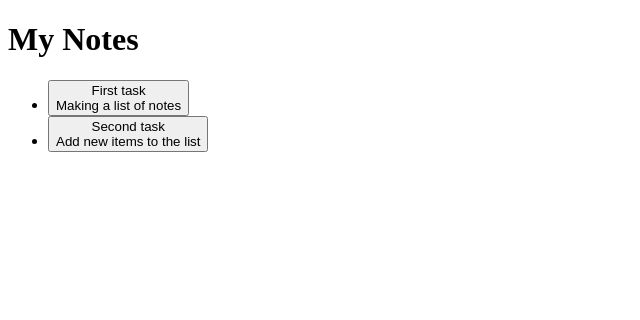
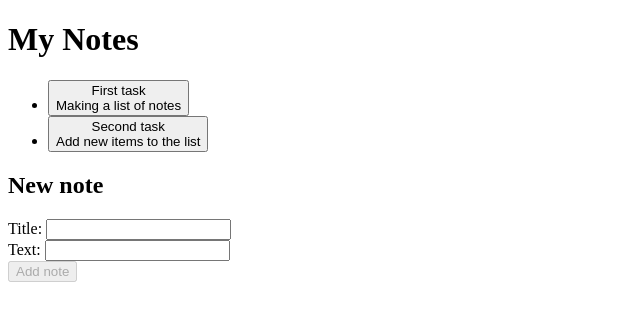
Before and after one commit to HenriChap/NoteApp, an Angular app: page / in a window 1280 px wide. Shown: the top 320 px of the page, without its empty margins (0-640 px from the left). Built offline with nearby package versions, Linux system fonts and the light colour scheme.

Commit message:
Add note-adding feature

```diff
--- /dev/null
+++ b/src/app/add-note/add-note.component.html
@@ -0,0 +1,18 @@
+<div class="container">
+    <h2>New note</h2>
+    <form [formGroup]="addNoteForm" (ngSubmit)="addNote()">
+        <div>
+            <label for="note-title">
+                Title:
+                <input id="text-title" formControlName="title">
+            </label>
+        </div>
+        <div>
+            <label for="note-text">
+                Text:
+                <input id="note-text" formControlName="text">
+            </label>
+        </div>
+        <button type="button" class="button" type="submit" [disabled]="!addNoteForm.valid">Add note</button>
+    </form>
+</div>
--- /dev/null
+++ b/src/app/add-note/add-note.component.ts
@@ -0,0 +1,39 @@
+import { Component } from '@angular/core';
+import { CommonModule } from '@angular/common';
+import { ReactiveFormsModule } from '@angular/forms';
+import { FormGroup, FormControl, Validators } from '@angular/forms';
+import { NOTES } from '../../notes';
+
+@Component({
+  selector: 'app-add-note',
+  standalone: true,
+  imports: [CommonModule, ReactiveFormsModule],
+  templateUrl: './add-note.component.html',
+  styleUrl: './add-note.component.css'
+})
+export class AddNoteComponent {
+  addNoteForm = new FormGroup({
+    title: new FormControl('', Validators.required),
+    text: new FormControl('', Validators.required)
+  });
+  addNote(){
+    let title = this.addNoteForm.value.title ?? '';
+    let text = this.addNoteForm.value.text ?? '';
+    if (this.addNoteForm.valid) {
+      let ids = NOTES.map((a) => a.id);
+      let maxId = 0;
+      if (ids.length > 0) {
+        maxId = Math.max(...ids)
+      }
+      let newNote = {
+        id: maxId + 1,
+        title: title,
+        text: text,
+        isDone: false
+      };
+      NOTES.unshift(newNote);
+      this.addNoteForm.reset();
+
+    }
+  }
+}
--- a/src/app/app.component.html
+++ b/src/app/app.component.html
@@ -1,3 +1,4 @@
 <app-header />
 <app-notes-list />
+<app-add-note />
 <router-outlet></router-outlet>
--- a/src/app/app.component.ts
+++ b/src/app/app.component.ts
@@ -3,11 +3,12 @@ import { CommonModule } from '@angular/common';
 import { RouterOutlet } from '@angular/router';
 import { HeaderComponent } from './header/header.component';
 import{ NotesListComponent } from  './notes-list/notes-list.component';
+import { AddNoteComponent } from './add-note/add-note.component';
 
 @Component({
   selector: 'app-root',
   standalone: true,
-  imports: [CommonModule, RouterOutlet, HeaderComponent, NotesListComponent],
+  imports: [CommonModule, RouterOutlet, HeaderComponent, NotesListComponent, AddNoteComponent],
   templateUrl: './app.component.html',
   styleUrl: './app.component.css'
 })
```
Also changed, not shown: src/app/add-note/add-note.component.css (added), 1 other file (tests, documents, lock files or other folders).
